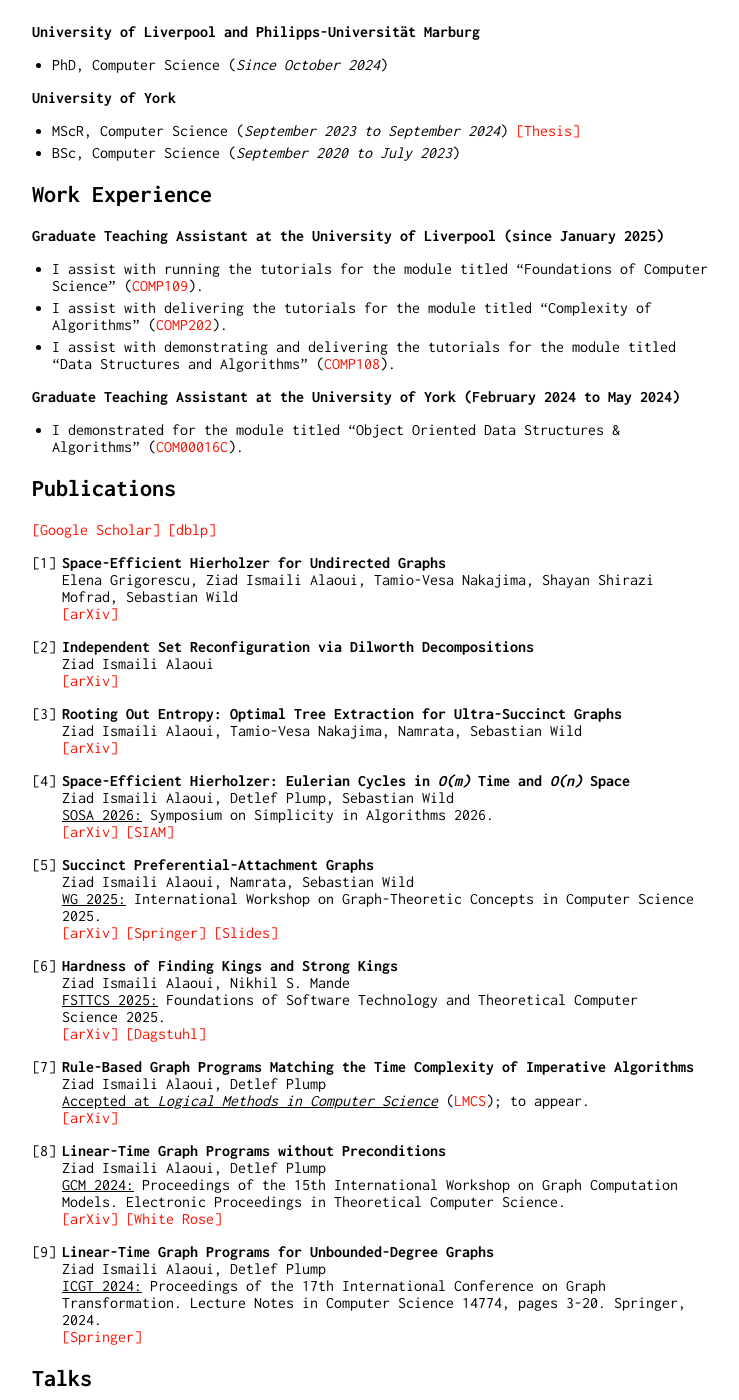
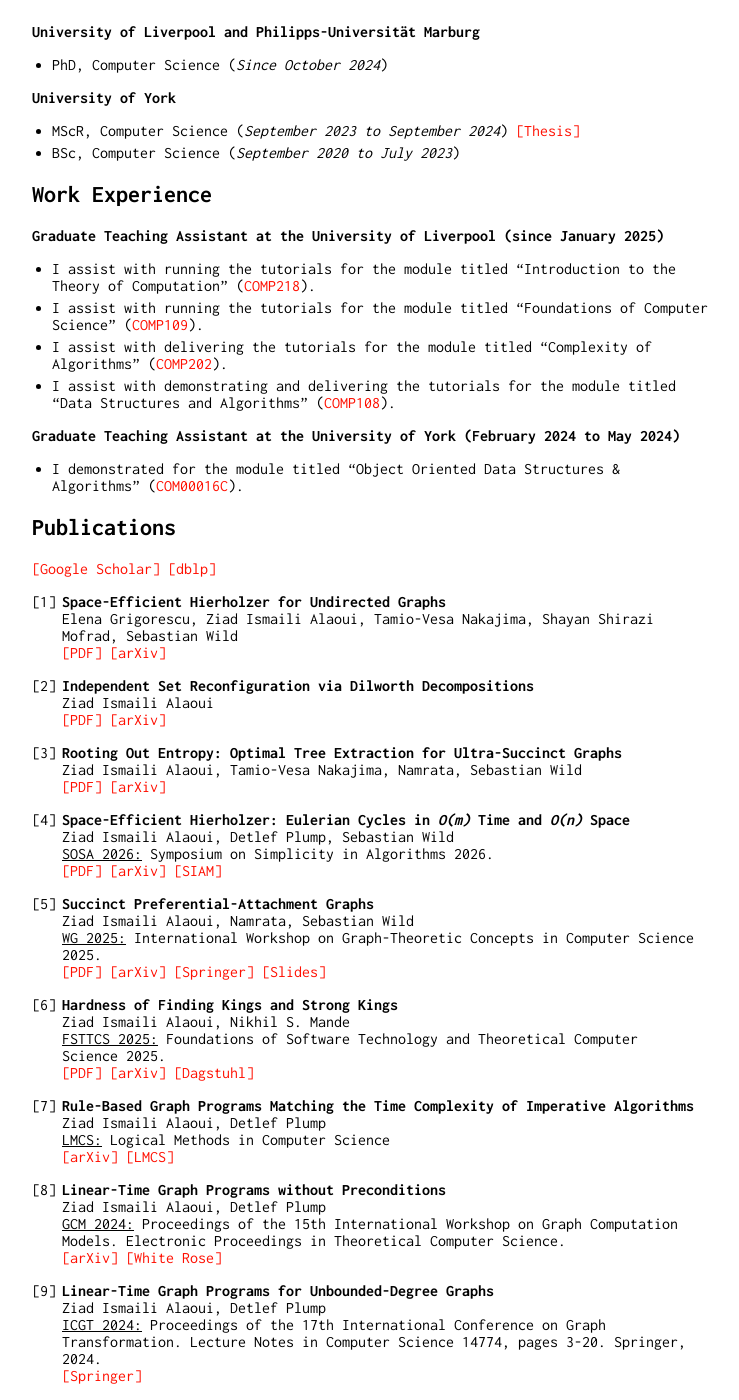
Before and after one commit to ismaili-ziad/me, a Jekyll site: the page built from index.md, in a window 1280 px wide and 1400 px high, scrolled down 516 px. Shown: the whole window, without its empty margins (258-997 px from the left). Built offline with Jekyll 4.4.1, drawn with Linux system fonts in a browser that asks for light colours; our own code applies the rules of GitHub Pages for plain Markdown files.

Commit message:
Update index.md

```diff
--- a/index.md
+++ b/index.md
@@ -21,6 +21,7 @@ I am also a doctoral student at Marburg University (Germany) via a cotutelle pro
 
 ## Work Experience
 **Graduate Teaching Assistant at the University of Liverpool (since January 2025)**
+- I assist with running the tutorials for the module titled "Introduction to the Theory of Computation" ([COMP218](https://www.liverpool.ac.uk/courses/computer-science-bsc-hons/modules/comp218)).
 - I assist with running the tutorials for the module titled "Foundations of Computer Science" ([COMP109](https://www.liverpool.ac.uk/info/portal/pls/portal/tulwwwmerge.mergepage?p_template=m_cs&p_tulipproc=moddets&p_params=%3Fp_module_id%3D189032)).
 - I assist with delivering the tutorials for the module titled "Complexity of Algorithms" ([COMP202](https://www.liverpool.ac.uk/info/portal/pls/portal/tulwwwmerge.mergepage?p_template=m_cs&p_tulipproc=moddets&p_params=%3Fp_module_id%3D199252)).
 - I assist with demonstrating and delivering the tutorials for the module titled "Data Structures and Algorithms" ([COMP108](https://www.liverpool.ac.uk/info/portal/pls/portal/tulwwwmerge.mergepage?p_template=m_cs&p_tulipproc=moddets&p_params=%3Fp_module_id%3D189059)).
@@ -34,35 +35,35 @@ I am also a doctoral student at Marburg University (Germany) via a cotutelle pro
 
 1. **Space-Efficient Hierholzer for Undirected Graphs**<br>
    Elena Grigorescu, Ziad Ismaili Alaoui, Tamio-Vesa Nakajima, Shayan Shirazi Mofrad, Sebastian Wild<br>
-   [[arXiv]](https://arxiv.org/pdf/2608.19081)
+   [[PDF]](https://ziadism.com/papers/hierholzer-undirected.pdf) [[arXiv]](https://arxiv.org/pdf/2608.19081)
 
 2. **Independent Set Reconfiguration via Dilworth Decompositions**<br>
    Ziad Ismaili Alaoui<br>
-   [[arXiv]](https://arxiv.org/pdf/2607.10629)
+   [[PDF]](https://ziadism.com/papers/isr-dilworth-decompositions.pdf) [[arXiv]](https://arxiv.org/pdf/2607.10629)
 
 3. **Rooting Out Entropy: Optimal Tree Extraction for Ultra-Succinct Graphs**<br>
    Ziad Ismaili Alaoui, Tamio-Vesa Nakajima, Namrata, Sebastian Wild<br>
-   [[arXiv]](https://arxiv.org/pdf/2603.14649)
+   [[PDF]](https://ziadism.com/papers/rooting-out.pdf) [[arXiv]](https://arxiv.org/pdf/2603.14649)
 
 4. **Space-Efficient Hierholzer: Eulerian Cycles in *O(m)* Time and *O(n)* Space**<br>
    Ziad Ismaili Alaoui, Detlef Plump, Sebastian Wild<br>
    <u>SOSA 2026:</u> Symposium on Simplicity in Algorithms 2026.<br>
-   [[arXiv]](https://arxiv.org/pdf/2508.05251) [[SIAM]](https://epubs.siam.org/doi/epdf/10.1137/1.9781611978964.34)
+   [[PDF]](https://ziadism.com/papers/hierholzer-directed.pdf) [[arXiv]](https://arxiv.org/pdf/2508.05251) [[SIAM]](https://epubs.siam.org/doi/epdf/10.1137/1.9781611978964.34)
 
 5. **Succinct Preferential-Attachment Graphs**<br>
    Ziad Ismaili Alaoui, Namrata, Sebastian Wild<br>
    <u>WG 2025:</u> International Workshop on Graph-Theoretic Concepts in Computer Science 2025.<br>
-   [[arXiv]](https://arxiv.org/pdf/2506.21436) [[Springer]](https://link.springer.com/chapter/10.1007/978-3-032-11835-6_20) [[Slides]](https://www.ziadism.com/slides/Succinct_Preferential_Attachment_Graphs_WG25_Slides.pdf)
+   [[PDF]](https://ziadism.com/papers/pref-attach.pdf) [[arXiv]](https://arxiv.org/pdf/2506.21436) [[Springer]](https://link.springer.com/chapter/10.1007/978-3-032-11835-6_20) [[Slides]](https://www.ziadism.com/slides/Succinct_Preferential_Attachment_Graphs_WG25_Slides.pdf)
 
 6. **Hardness of Finding Kings and Strong Kings**<br>
    Ziad Ismaili Alaoui, Nikhil S. Mande<br>
    <u>FSTTCS 2025:</u> Foundations of Software Technology and Theoretical Computer Science 2025.<br>
-   [[arXiv]](https://arxiv.org/pdf/2504.19386) [[Dagstuhl]](https://drops.dagstuhl.de/storage/00lipics/lipics-vol360-fsttcs2025/LIPIcs.FSTTCS.2025.36/LIPIcs.FSTTCS.2025.36.pdf)
+   [[PDF]](https://ziadism.com/papers/strong-kings.pdf) [[arXiv]](https://arxiv.org/pdf/2504.19386) [[Dagstuhl]](https://drops.dagstuhl.de/storage/00lipics/lipics-vol360-fsttcs2025/LIPIcs.FSTTCS.2025.36/LIPIcs.FSTTCS.2025.36.pdf)
 
 7. **Rule-Based Graph Programs Matching the Time Complexity of Imperative Algorithms**<br>
    Ziad Ismaili Alaoui, Detlef Plump<br>
-   <u>Accepted at <i>Logical Methods in Computer Science</i></u> ([LMCS](https://lmcs.episciences.org/)); to appear.<br>
-   [[arXiv]](https://arxiv.org/pdf/2501.09144)
+   <u>LMCS:</u> Logical Methods in Computer Science<br>
+   [[arXiv]](https://arxiv.org/pdf/2501.09144) [[LMCS]](https://lmcs.episciences.org/18248/pdf)
 
 8. **Linear-Time Graph Programs without Preconditions**<br>
    Ziad Ismaili Alaoui, Detlef Plump<br>
```
